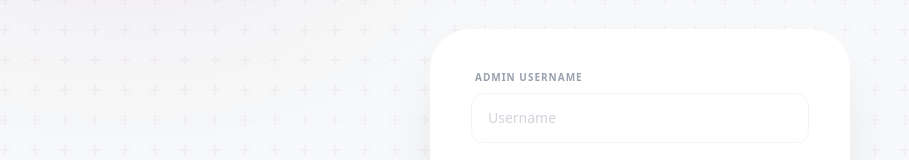
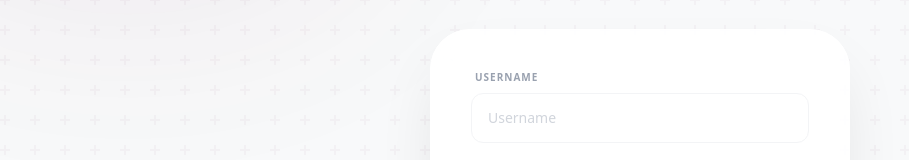
Before and after one commit to CharlesPonto/jmcfi-qa-system, a React app in the folder frontend/: page / in a window 1280 px wide. Shown: the part 245-405 px from the top of the page, without its empty margins (0-909 px from the left). Built offline with nearby package versions, Linux system fonts and the light colour scheme; the HTML template or start-up script is replaced by a standard one.

Commit message:
updated login form

```diff
--- a/frontend/src/pages/Login.jsx
+++ b/frontend/src/pages/Login.jsx
@@ -55,7 +55,7 @@ const Login = () => {
           <form onSubmit={handleLogin} className="space-y-6">
             <div>
               <label className="block text-[10px] font-bold text-gray-400 uppercase tracking-widest mb-2 ml-1">
-                Admin Username
+                Username
               </label>
               <input
                 type="text"
```
